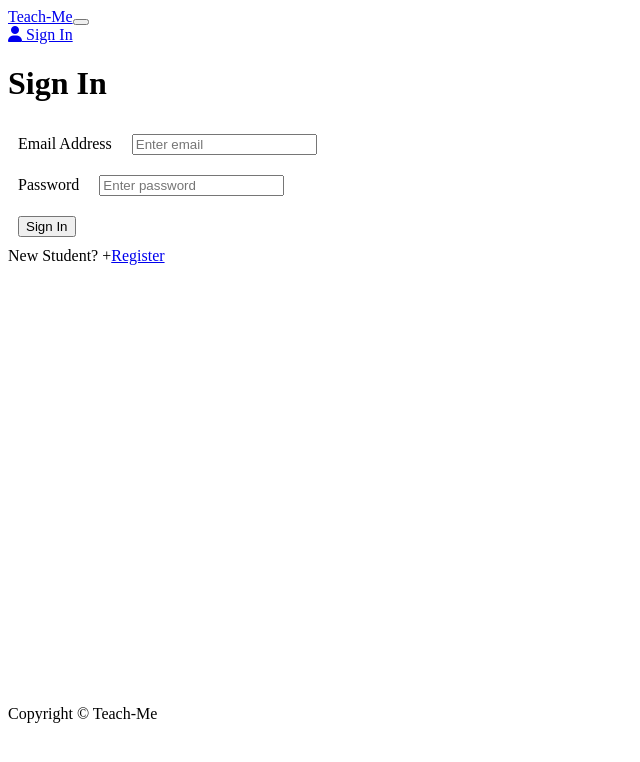
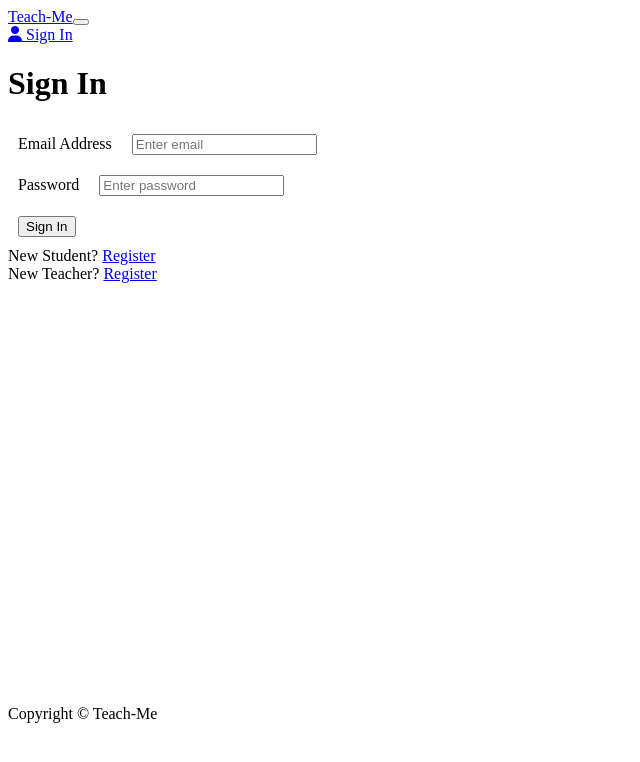
Before and after one commit to lakshyatyagi24/Teach-Me, a React (Create React App) app in the folder frontend/: page /login in a window 1280 px wide. Shown: the top 762 px of the page, without its empty margins (0-640 px from the left). Built offline with nearby package versions, Linux system fonts and the light colour scheme; the HTML template or start-up script is replaced by a standard one.

Commit message:
keep working on the login functionalty

```diff
--- a/frontend/src/screens/LoginScreen.js
+++ b/frontend/src/screens/LoginScreen.js
@@ -10,8 +10,10 @@ const LoginScreen = () => {
   const [email, setEmail] = useState("");
   const [password, setPassword] = useState("");
 
+
+
+
   const location = useLocation();
-
   const redirect = location.search ? location.search.split("=")[1] : "/";
 
   const submitHandler = (e) => {
@@ -53,9 +55,17 @@ const LoginScreen = () => {
 
       <Row className="py-3">
         <Col>
-          New Student? +
-           <Link to={redirect ? `/register?redirect=${redirect}` : "/register"}>
-             Register
+          New Student? {' '}
+          <Link to={redirect ? `/register?redirect=${redirect}` : "/register"}>
+            Register
+          </Link>
+        </Col>
+      </Row>
+      <Row >
+        <Col>
+          New Teacher? {' '}
+          <Link to={redirect ? `/register?redirect=${redirect}` : "/register"}>
+            Register
           </Link>
         </Col>
       </Row>
```
